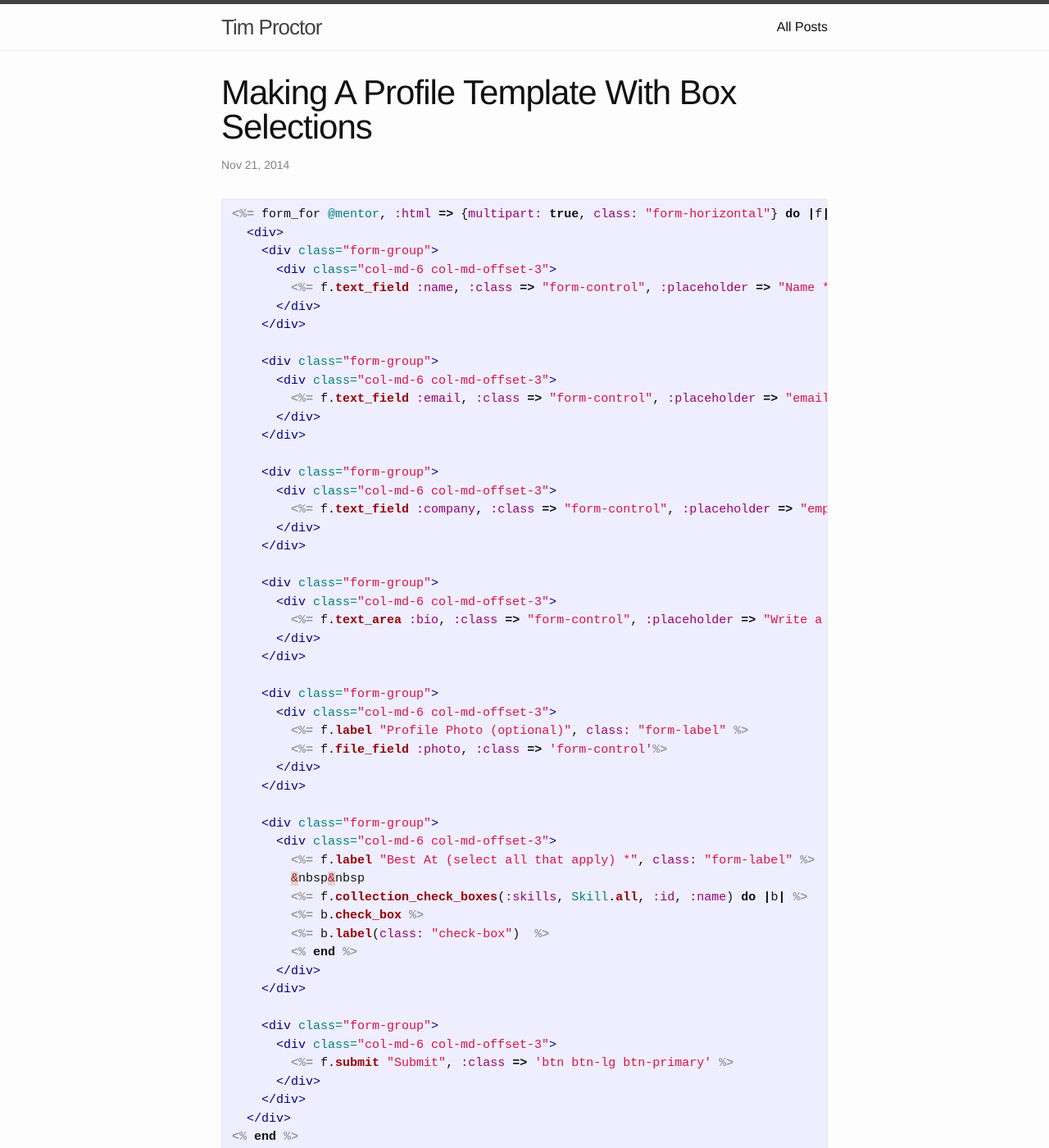
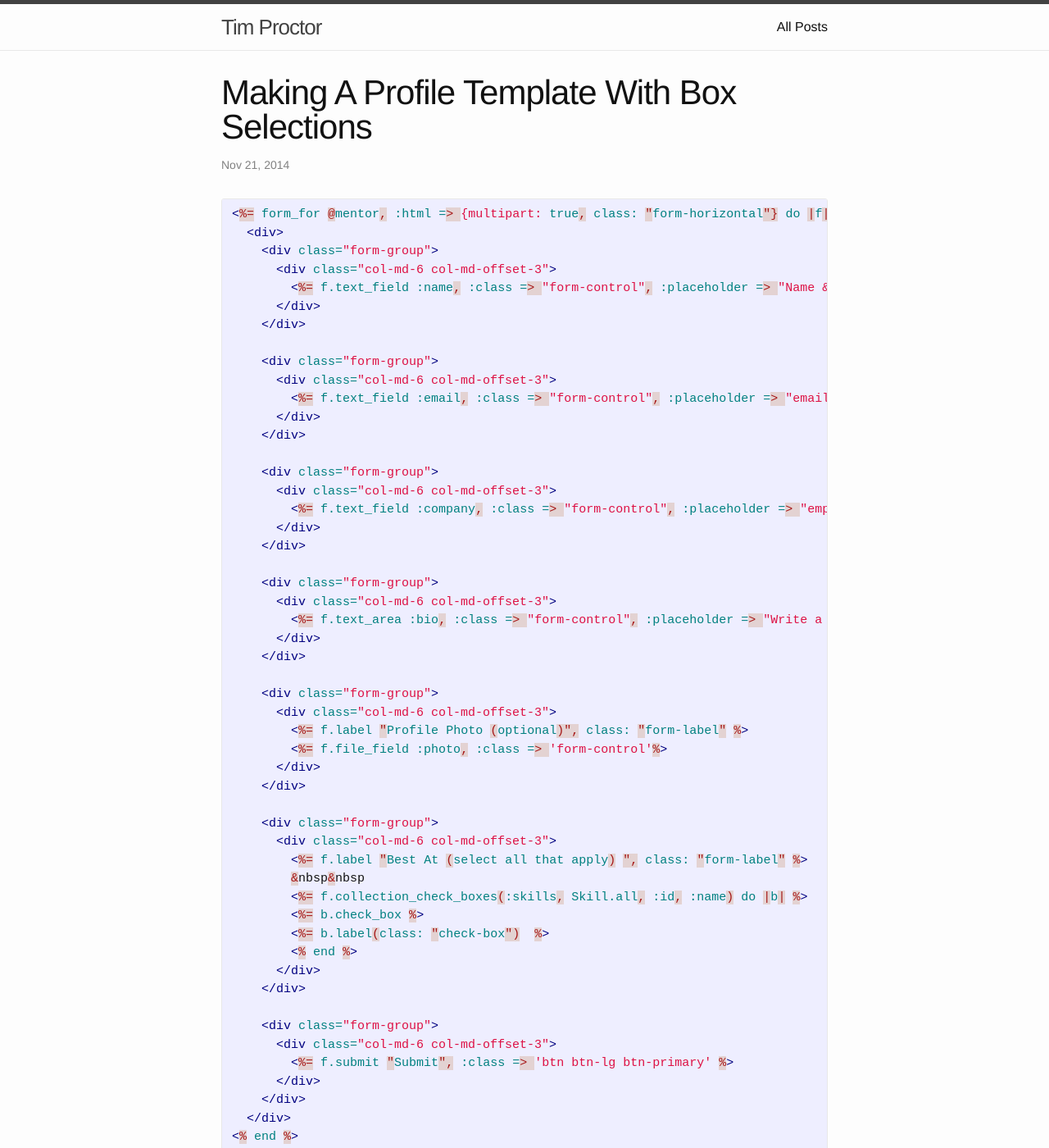
Before and after one commit to timproctor/timproctor.github.io, a Jekyll site: the page built from _posts/2014-11-21-making-a-profile-template-with-box-selections.markdown, in a window 1280 px wide and 1400 px high. Shown: the whole window at 82% size. Built offline with Jekyll 4.4.1, drawn with Linux system fonts in a browser that asks for light colours.

Commit message:
possible fix to template

```diff
--- a/_posts/2014-11-21-making-a-profile-template-with-box-selections.markdown
+++ b/_posts/2014-11-21-making-a-profile-template-with-box-selections.markdown
@@ -1,22 +1,22 @@
 ---
 layout: post
-title: Making A Profile Template With Box Selections
+title: "Making A Profile Template With Box Selections"
 date: 2014-11-21 09:59:51 -0700
 categories: front-end making-forms code
 ---
 
-{% highlight ERB %}
+{% highlight HTML %}
 <%= form_for @mentor, :html => {multipart: true, class: "form-horizontal"} do |f| %>
   <div>
     <div class="form-group">
       <div class="col-md-6 col-md-offset-3">
-        <%= f.text_field :name, :class => "form-control", :placeholder => "Name *" %>
+        <%= f.text_field :name, :class => "form-control", :placeholder => "Name &#42;" %>
       </div>
     </div>
 
     <div class="form-group">
       <div class="col-md-6 col-md-offset-3">
-        <%= f.text_field :email, :class => "form-control", :placeholder => "email@example.com *" %>
+        <%= f.text_field :email, :class => "form-control", :placeholder => "email@example.com &#42;" %>
       </div>
     </div>
 
@@ -41,7 +41,7 @@
 
     <div class="form-group">
       <div class="col-md-6 col-md-offset-3">
-        <%= f.label "Best At (select all that apply) *", class: "form-label" %>
+        <%= f.label "Best At (select all that apply) ", class: "form-label" %>
         &nbsp&nbsp
         <%= f.collection_check_boxes(:skills, Skill.all, :id, :name) do |b| %>
         <%= b.check_box %>
```
